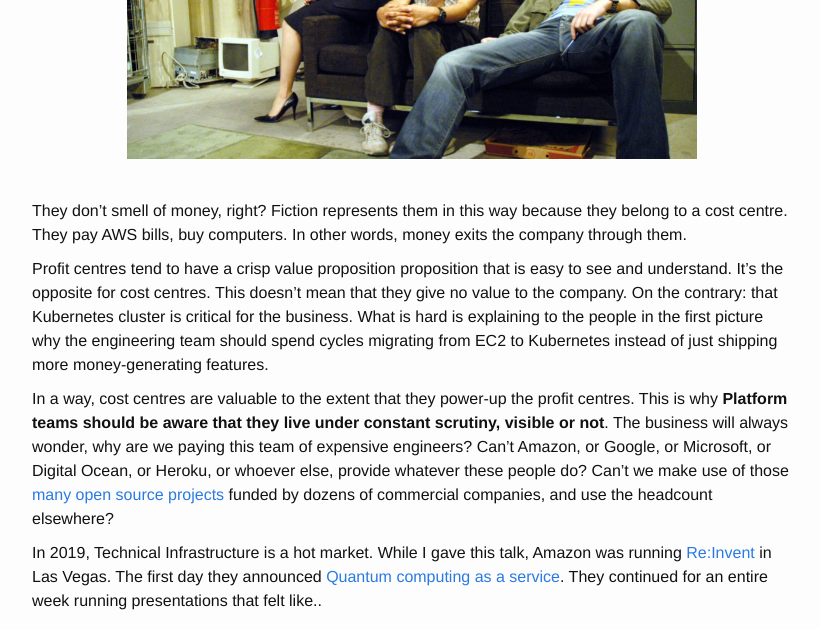
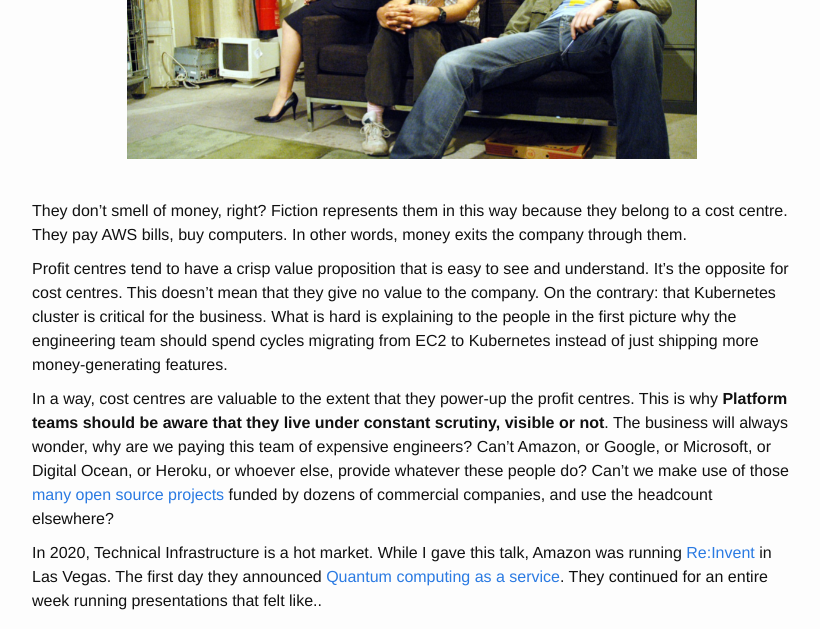
Before and after one commit to srvaroa/srvaroa.github.io, a Jekyll site: the page built from _posts/2020-01-02-talk-how-to-build-a-paas-for-1500-engineers.md, in a window 1280 px wide and 900 px high, scrolled down 3086 px, cut to the strip 0-629 px from the top of the window. Shown: the whole strip, without its empty margins (228-1048 px from the left). Built offline with Jekyll 4.4.1, drawn with Linux system fonts in a browser that asks for light colours; some of the changed text lies outside the part shown.

Commit message:
Typos
Signed-off-by: Galo Navarro <anglorvaroa@gmail.com>

```diff
--- a/_posts/2020-01-02-talk-how-to-build-a-paas-for-1500-engineers.md
+++ b/_posts/2020-01-02-talk-how-to-build-a-paas-for-1500-engineers.md
@@ -115,13 +115,13 @@ They don't smell of money, right?  Fiction represents them in this way
 because they belong to a cost centre.  They pay AWS bills, buy
 computers. In other words, money exits the company through them.
 
-Profit centres tend to have a crisp value proposition proposition that
-is easy to see and understand.  It's the opposite for cost centres.
-This doesn't mean that they give no value to the company.  On the
-contrary: that Kubernetes cluster is critical for the business.  What is
-hard is explaining to the people in the first picture why the
-engineering team should spend cycles migrating from EC2 to Kubernetes
-instead of just shipping more money-generating features.
+Profit centres tend to have a crisp value proposition that is easy to
+see and understand.  It's the opposite for cost centres.  This doesn't
+mean that they give no value to the company.  On the contrary: that
+Kubernetes cluster is critical for the business.  What is hard is
+explaining to the people in the first picture why the engineering team
+should spend cycles migrating from EC2 to Kubernetes instead of just
+shipping more money-generating features.
 
 In a way, cost centres are valuable to the extent that they power-up the
 profit centres.  This is why **Platform teams should be aware that they
@@ -132,7 +132,7 @@ else, provide whatever these people do?  Can't we make use of those
 [many open source projects](https://landscape.cncf.io/) funded by
 dozens of commercial companies, and use the headcount elsewhere?
 
-In 2019, Technical Infrastructure is a hot market.  While I gave this
+In 2020, Technical Infrastructure is a hot market.  While I gave this
 talk, Amazon was running [Re:Invent](https://reinvent.awsevents.com/) in
 Las Vegas.  The first day they announced [Quantum computing as a
 service](https://aws.amazon.com/blogs/aws/amazon-braket-get-started-with-quantum-computing/?tag=theverge02-20).
@@ -154,7 +154,7 @@ is hopelessly.. small.
 </p>
 
 And those internal demos are great, don't get me wrong, a lot of effort
-and that. But when a Platform team is (intentionally or not) building
+and that.  But when a Platform team is (intentionally or not) building
 systems that have 3rd party alternatives they are competing in an uneven
 playing field.  **A Platform team should really avoid competing against
 AWS, Google, or any commercial company**.  It doesn't matter if their
```
Also changed, not shown: other parts of _posts/2020-01-02-talk-how-to-build-a-paas-for-1500-engineers.md (+6 -6 lines).
